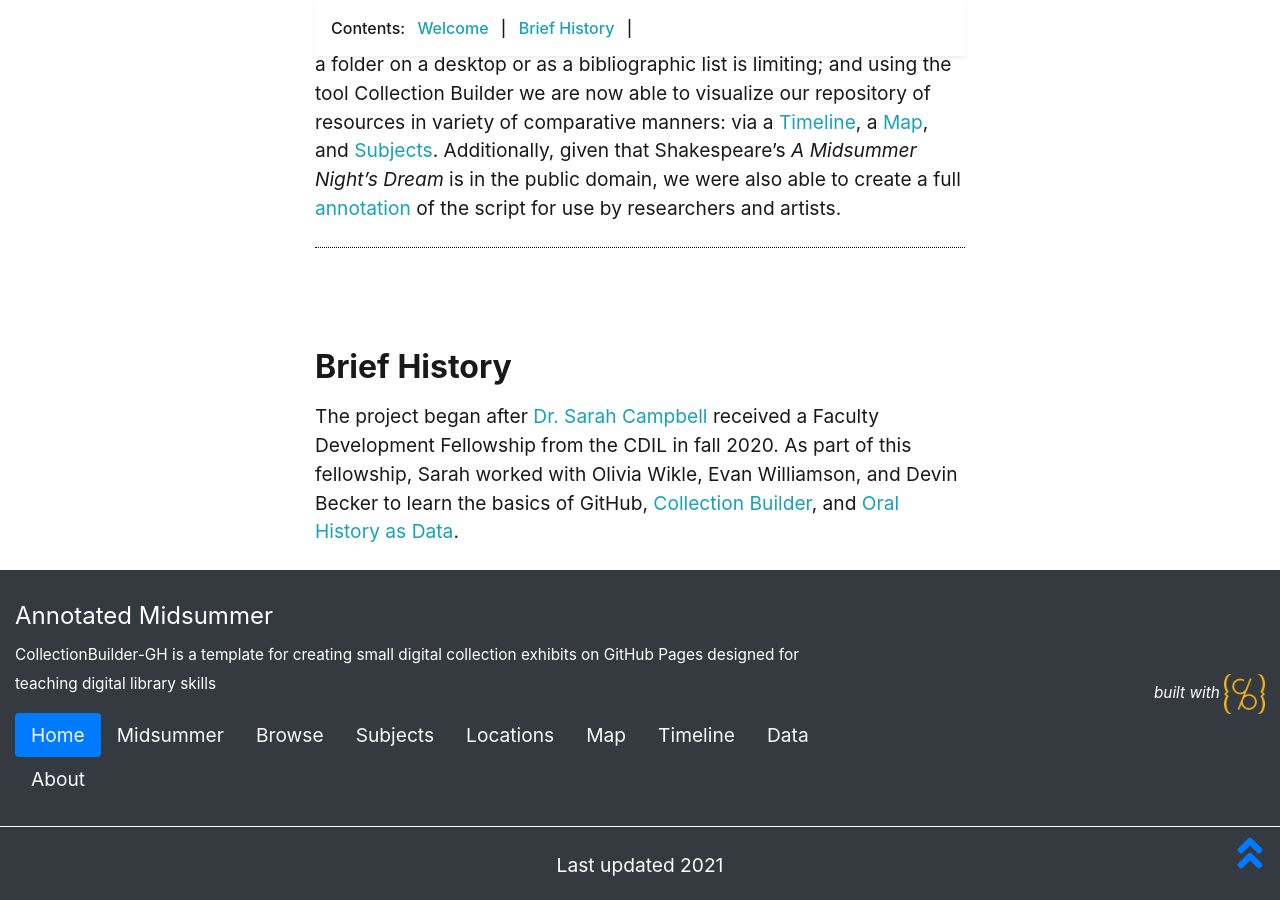
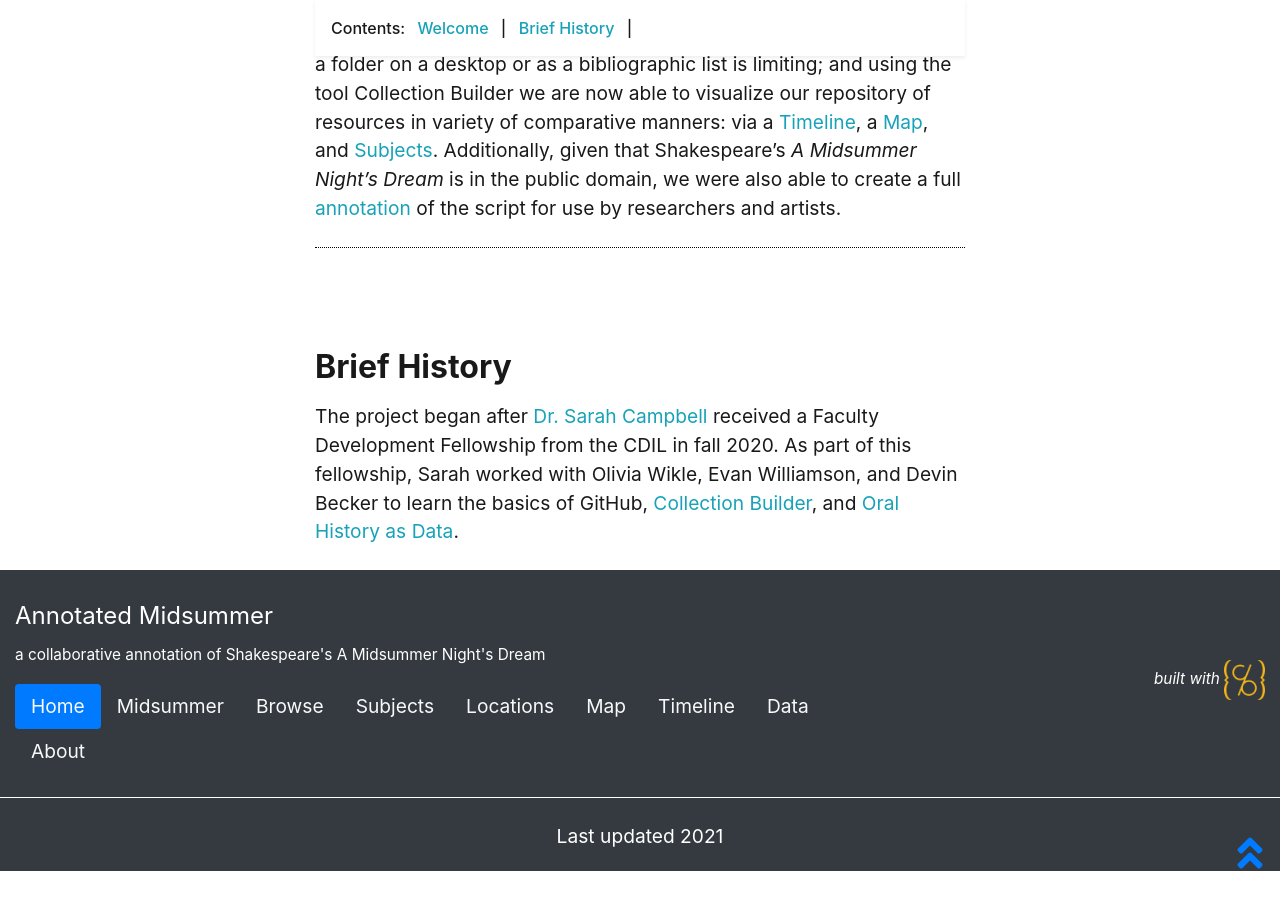
Before and after one commit to thecdil/dramaturgy, a Jekyll site: the page built from index.md, in a window 1280 px wide and 900 px high, scrolled down 1320 px. Built offline with Jekyll 4.4.1, drawn with Linux system fonts in a browser that asks for light colours; after the commit the page ends 2191 px from its top, so only the background shows below that.

Commit message:
random clean up

```diff
--- a/_config.yml
+++ b/_config.yml
@@ -12,7 +12,7 @@ url: https://thecdil.github.io
 # baseurl is your github repository's name prefixed with a /
 baseurl: /dramaturgy
 # location of code, the full url to your github repository
-source-code: https://github.com/CollectionBuilder/dramaturgy
+source-code: https://github.com/thecdil/dramaturgy
 
 ##########
 # SITE SETTINGS
@@ -23,7 +23,7 @@ title: Annotated Midsummer
 tagline: a collaborative annotation of Shakespeare's A Midsummer Night's Dream
 # description appears in meta tags and other locations
 # this description might appear in search result lists, keep around 160 characters max
-description: "CollectionBuilder-GH is a template for creating small digital collection exhibits on GitHub Pages designed for teaching digital library skills"
+description: "a collaborative annotation of Shakespeare's A Midsummer Night's Dream"
 # creator of the digital collection, to appear in meta tags; we typically use our GitHub usernames but feel free to just use your name
 author: CollectionBuilder
 
```
Also changed, not shown: README.md, 1 other file.
